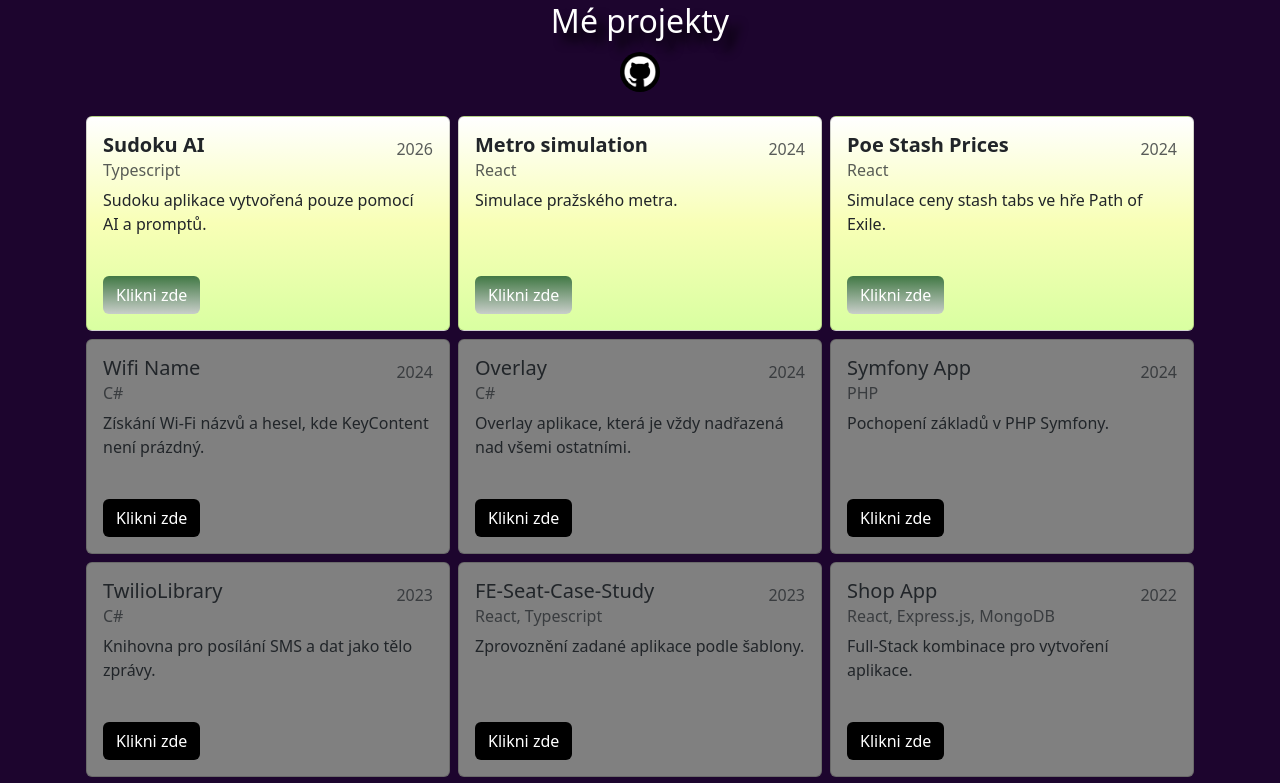
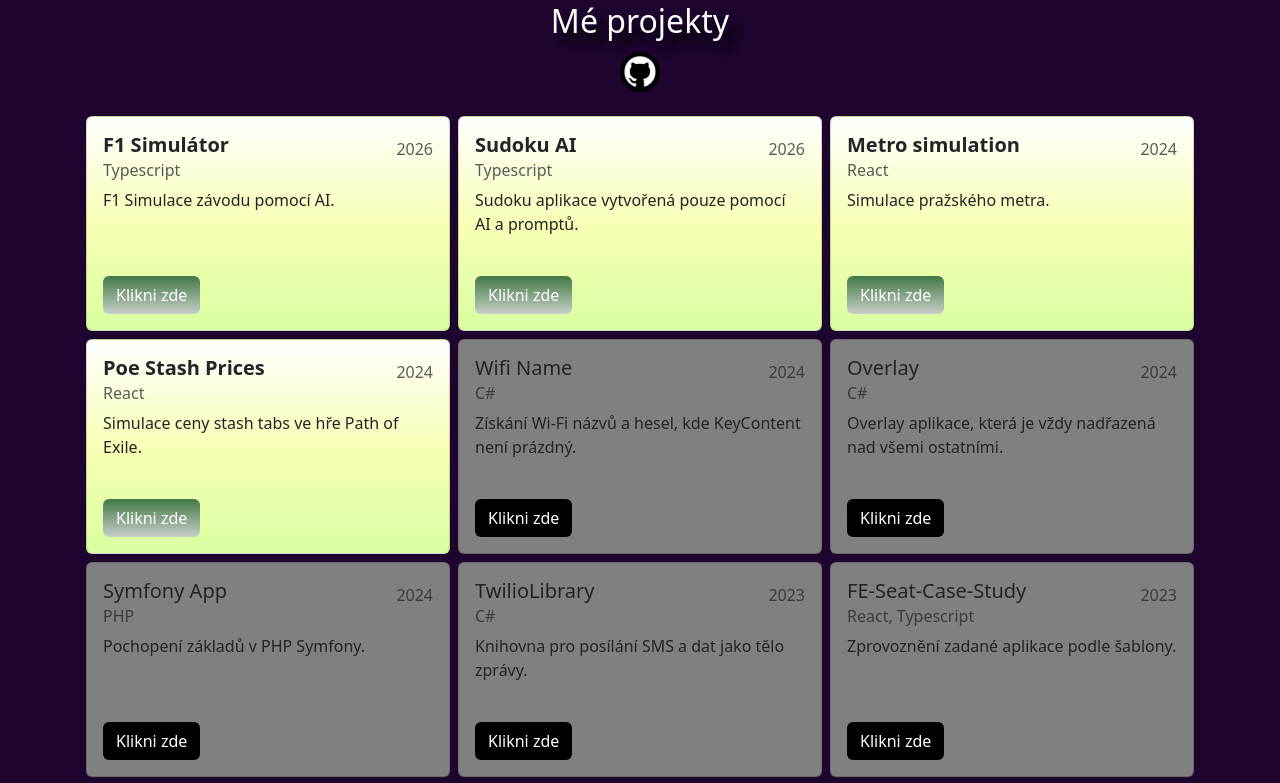
Before and after one commit to mhrubes/My-Portfolio, a React (Create React App) app in the folder portfolio/: page /about in a window 1280 px wide. Shown: the part 2340-3123 px from the top of the page. Built offline with nearby package versions, Linux system fonts and the light colour scheme.

Commit message:
pridani noveho projektu - F1 simulator

```diff
--- a/portfolio/src/locales/cs.json
+++ b/portfolio/src/locales/cs.json
@@ -37,6 +37,7 @@
             }
         },
         "reference": "Mé projekty",
+        "raceSimulator": "F1 Simulace závodu pomocí AI.",
         "sudokuAI": "Sudoku aplikace vytvořená pouze pomocí AI a promptů.",
         "metroSimulation": "Simulace pražského metra.",
         "poeStashPrices": "Simulace ceny stash tabs ve hře Path of Exile.",
--- a/portfolio/src/locales/en.json
+++ b/portfolio/src/locales/en.json
@@ -37,6 +37,7 @@
             }
         },
         "reference": "My Projects",
+        "raceSimulator": "F1 Race simulator using AI.",
         "sudokuAI": "Sudoku application created only with AI and prompts.",
         "metroSimulation": "Simulation of the Prague metro.",
         "poeStashPrices": "Simulate the price of stash tabs in Path of Exile.",
--- a/portfolio/src/pages/About.js
+++ b/portfolio/src/pages/About.js
@@ -48,6 +48,7 @@ function About() {
     const workExperienceKeys = ['unicorn', 'czecom', 'yourSystem']
 
     const projects = [
+        { name: 'F1 Simulátor', progLang: 'Typescript', desc: 'raceSimulator', link: 'https://mh-f1-simulation.vercel.app/', special: true, year: '2026' },
         { name: 'Sudoku AI', progLang: 'Typescript', desc: 'sudokuAI', link: 'https://mh-sudoku-ai.vercel.app/', special: true, year: '2026' },
         { name: 'Metro simulation', progLang: 'React', desc: 'metroSimulation', link: 'https://metro-simulation.vercel.app/', special: true, year: '2024' },
         { name: 'Poe Stash Prices', progLang: 'React', desc: 'poeStashPrices', link: 'https://poe-stash-prices.vercel.app/', special: true, year: '2024' },
@@ -207,7 +208,8 @@ function About() {
                                                 borderRadius: '50%',
                                                 marginLeft: '-14px',
                                                 top: '0'
-                                            }}></div>
+                                            }}
+                                        ></div>
                                         <div
                                             className="position-absolute start-0"
                                             style={{
@@ -216,7 +218,8 @@ function About() {
                                                 top: '12px',
                                                 height: 'calc(100% - 12px)',
                                                 marginLeft: '-8px'
-                                            }}></div>
+                                            }}
+                                        ></div>
                                         <div className="ps-4">
                                             <div className="fw-bold mb-3 h5">{experience.position}</div>
                                             <div className="mb-3">
@@ -334,7 +337,8 @@ function About() {
                         right: '20px',
                         fontSize: '40px'
                     }}
-                    onClick={scrollUp}>
+                    onClick={scrollUp}
+                >
                     👆
                 </button>
             )}
```
